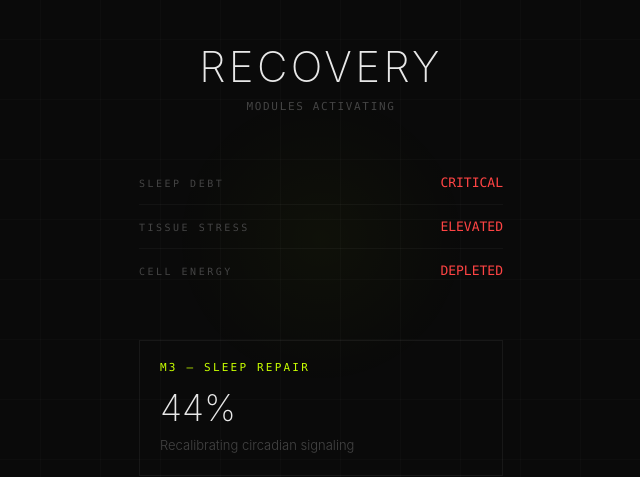
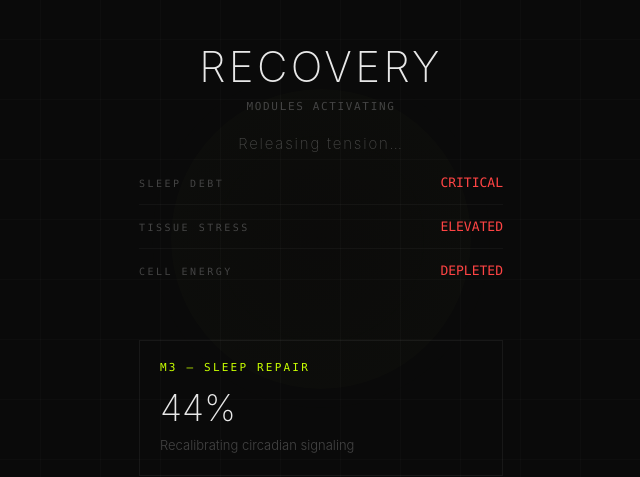
Before and after one commit to 0xfreeoffical/deep-recovery-demo, a plain HTML site: page index.html in a window 1280 px wide. Both pictures are taken after a click on the button "INITIALIZE RECOVERY". Shown: the part 161-638 px from the top of the page, 319-959 px from the left. Drawn offline with nearby package versions, Linux system fonts and the light colour scheme.

Commit message:
v2.1: healing calm atmosphere + breathing rings + ambient tone

```diff
--- a/index.html
+++ b/index.html
@@ -76,12 +76,26 @@ pointer-events:none;z-index:0}
 /* Glow effect */
 .glow{position:fixed;top:50%;left:50%;width:300px;height:300px;transform:translate(-50%,-50%);border-radius:50%;background:radial-gradient(circle,rgba(200,255,0,.03),transparent 70%);pointer-events:none;opacity:0;z-index:0}
 
+/* Breathing ring */
+.breath-ring{position:fixed;top:50%;left:50%;width:180px;height:180px;transform:translate(-50%,-50%);border-radius:50%;border:1px solid rgba(200,255,0,.06);pointer-events:none;opacity:0;z-index:0}
+.breath-ring.active{opacity:1;animation:breathe 6s ease-in-out infinite}
+.breath-ring:nth-child(2){width:240px;height:240px;animation-delay:-.5s;border-color:rgba(0,224,255,.04)}
+.breath-ring:nth-child(3){width:300px;height:300px;animation-delay:-1s;border-color:rgba(200,255,0,.03)}
+@keyframes breathe{0%,100%{transform:translate(-50%,-50%) scale(1);opacity:.6}50%{transform:translate(-50%,-50%) scale(1.15);opacity:.15}}
+
+/* Healing phrase */
+.heal-phrase{position:fixed;top:38%;left:50%;transform:translate(-50%,-50%);font-weight:200;font-size:15px;letter-spacing:.12em;color:rgba(255,255,255,.25);pointer-events:none;opacity:0;z-index:0;text-align:center;width:80%;transition:opacity 1.5s}
+
 /* Fade utility */
 .fade-out{opacity:0;transition:opacity .4s}
 </style>
 </head>
 <body>
 <div class="glow" id="glow"></div>
+<div class="breath-ring" id="ring1"></div>
+<div class="breath-ring" id="ring2"></div>
+<div class="breath-ring" id="ring3"></div>
+<div class="heal-phrase" id="heal-phrase"></div>
 <div class="device" id="device">
 
   <div class="header">
@@ -150,11 +164,66 @@ const progressTrack = $('progress-track'), progressFill = $('progress-fill');
 const btnStart = $('btn-start'), btnReset = $('btn-reset'), btnReplenish = $('btn-replenish');
 const depletedBadge = $('depleted-badge'), glow = $('glow');
 
+const ring1=$('ring1'),ring2=$('ring2'),ring3=$('ring3'),healPhrase=$('heal-phrase');
+
 const modules = [
   { name:'M3 — Sleep Repair', desc:'Recalibrating circadian signaling', metric:mSleep, mid:'REPAIRING', end:'RESTORED' },
   { name:'M4 — Tissue Recovery', desc:'Reducing inflammation markers', metric:mTissue, mid:'REDUCING', end:'NOMINAL' },
   { name:'M12 — Mitochondria Energy', desc:'Regenerating cellular ATP output', metric:mEnergy, mid:'CHARGING', end:'OPTIMAL' }
 ];
+
+const healPhrases = [
+  'Releasing tension…',
+  'Aligning with your natural rhythm…',
+  'Deep repair in progress…',
+  'Restoring cellular harmony…',
+  'Your field is stabilizing…',
+  'Returning to equilibrium…'
+];
+
+// Ambient healing tone via Web Audio
+let audioCtx, ambientGain, ambientStarted=false;
+function startAmbient(){
+  if(ambientStarted)return;
+  audioCtx=new(window.AudioContext||window.webkitAudioContext)();
+  ambientGain=audioCtx.createGain();
+  ambientGain.gain.value=0;
+  ambientGain.connect(audioCtx.destination);
+  // warm drone
+  const osc1=audioCtx.createOscillator();osc1.type='sine';osc1.frequency.value=136.1; // Om frequency
+  const g1=audioCtx.createGain();g1.gain.value=.12;
+  osc1.connect(g1);g1.connect(ambientGain);osc1.start();
+  // subtle harmonic
+  const osc2=audioCtx.createOscillator();osc2.type='sine';osc2.frequency.value=272.2;
+  const g2=audioCtx.createGain();g2.gain.value=.04;
+  osc2.connect(g2);g2.connect(ambientGain);osc2.start();
+  // very soft breath modulation
+  const lfo=audioCtx.createOscillator();lfo.type='sine';lfo.frequency.value=0.167; // ~6s cycle = breathing
+  const lfoGain=audioCtx.createGain();lfoGain.gain.value=3;
+  lfo.connect(lfoGain);lfoGain.connect(osc1.frequency);lfo.start();
+  ambientStarted=true;
+  gsap.to(ambientGain.gain,{value:.15,duration:3});
+}
+function stopAmbient(){
+  if(!ambientStarted||!ambientGain)return;
+  gsap.to(ambientGain.gain,{value:0,duration:2});
+}
+
+let phraseInterval;
+function startHealPhrases(){
+  let i=0;
+  function show(){
+    healPhrase.textContent=healPhrases[i%healPhrases.length];
+    gsap.fromTo(healPhrase,{opacity:0},{opacity:1,duration:1.5,yoyo:true,repeat:1,repeatDelay:1});
+    i++;
+  }
+  show();
+  phraseInterval=setInterval(show,5000);
+}
+function stopHealPhrases(){
+  clearInterval(phraseInterval);
+  gsap.to(healPhrase,{opacity:0,duration:1});
+}
 
 function startRecovery(){
   btnStart.classList.add('hidden');
@@ -164,8 +233,14 @@ function startRecovery(){
   stateSub.textContent = 'Modules Activating';
   progressTrack.style.display = 'block';
   moduleCard.classList.add('visible');
-  gsap.to(glow, {opacity:1, duration:1});
+  gsap.to(glow, {opacity:1, duration:2});
   gsap.to(moduleCard, {opacity:1, duration:.5});
+  // Healing atmosphere
+  startAmbient();
+  ring1.classList.add('active');ring2.classList.add('active');ring3.classList.add('active');
+  startHealPhrases();
+  // Warm color shift on glow
+  gsap.to(glow, {background:'radial-gradient(circle,rgba(255,200,100,.04),transparent 70%)', duration:10});
 
   let dose = 1;
   const totalDuration = 18;
@@ -217,7 +292,11 @@ function finish(){
   stateTitle.textContent = 'RESTORED';
   stateSub.textContent = 'All Systems Nominal';
   gsap.to(moduleCard, {opacity:0, duration:.4, onComplete:()=>moduleCard.classList.remove('visible')});
-  gsap.to(glow, {opacity:0, duration:1});
+  gsap.to(glow, {opacity:0, duration:2});
+  stopAmbient();
+  stopHealPhrases();
+  ring1.classList.remove('active');ring2.classList.remove('active');ring3.classList.remove('active');
+  gsap.to([ring1,ring2,ring3],{opacity:0,duration:1});
   gsap.to(depletedBadge, {opacity:1, duration:.6, delay:.3});
   btnReset.classList.remove('hidden');
   btnReplenish.classList.remove('hidden');
```
